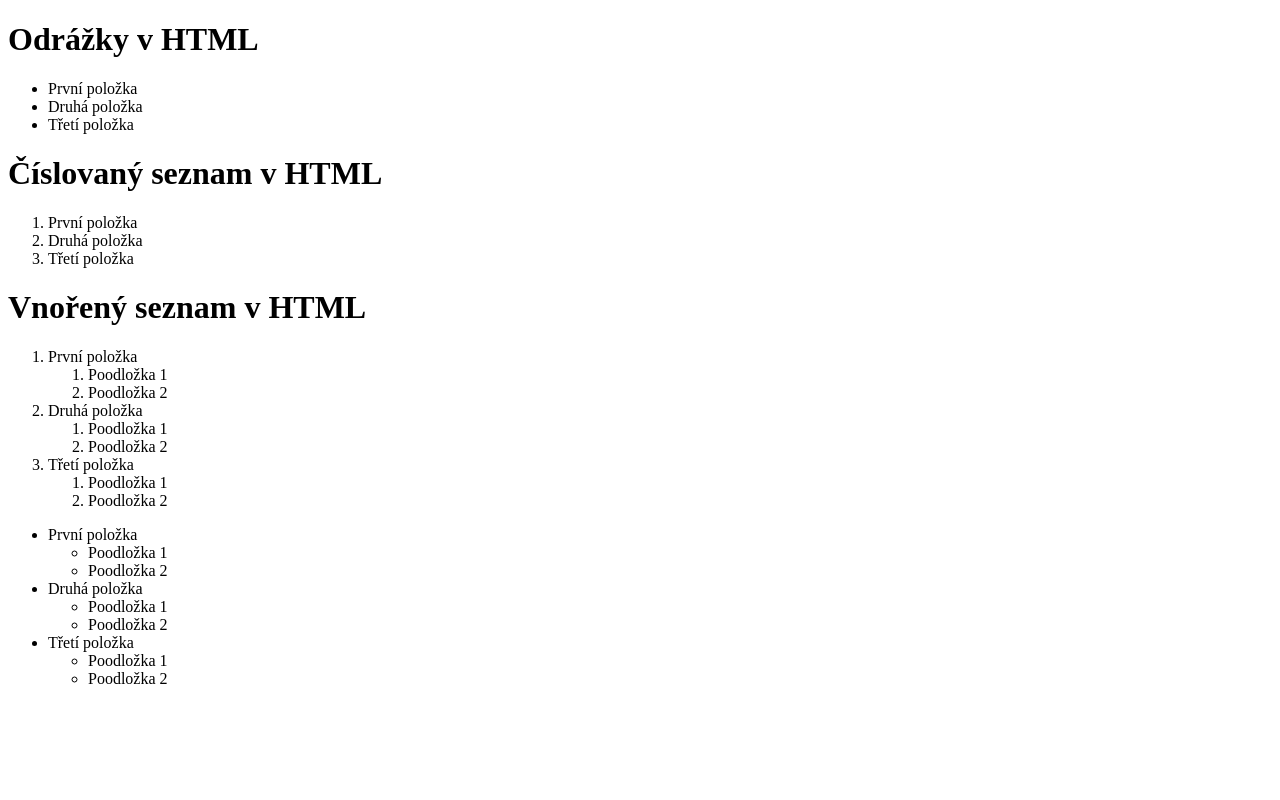
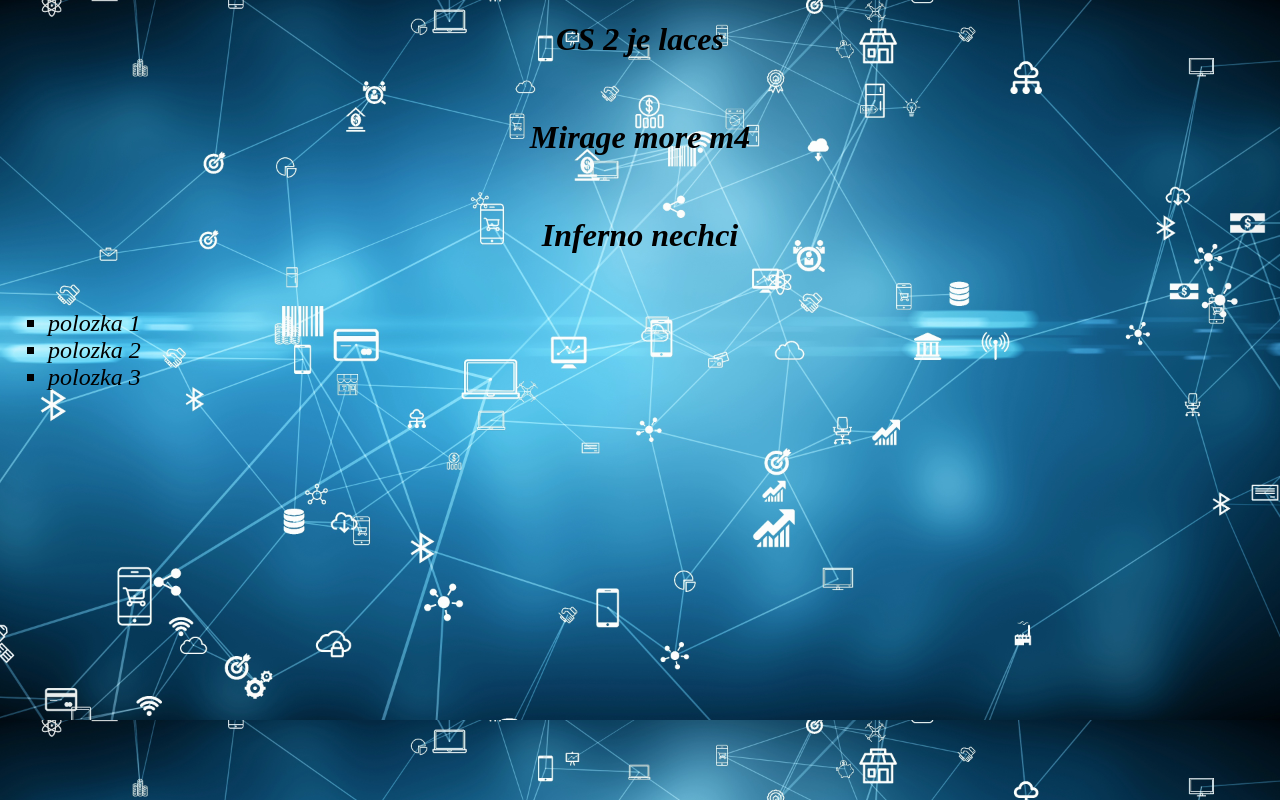
Before and after one commit to stepandvorsky/testIT, a plain HTML site: page index.html in a window 1280 px wide. Drawn offline with Linux system fonts and the light colour scheme.

Commit message:
Add files via upload

```diff
--- a/index.html
+++ b/index.html
@@ -3,58 +3,20 @@
 <head>
     <meta charset="UTF-8">
     <meta name="viewport" content="width=device-width, initial-scale=1.0">
-    <title>Document</title>
+    <title>Na mirage</title>
+    <link rel="stylesheet" href="style.css">
 </head>
 <body>
-    <h1>Odrážky v HTML</h1>
+    <h1 class="nadpis">CS 2 je laces</h1>
+<br>
+    <h1 class="nadpis">Mirage more m4</h1>
+<br>
+    <h1 class="nadpis2">Inferno nechci</h1>
+<br>
     <ul>
-        <li>První položka</li>
-        <li>Druhá položka</li>
-        <li>Třetí položka</li>
-    </ul>
-
-    <h1>Číslovaný seznam v HTML</h1>
-    <ol>
-        <li>První položka</li>
-        <li>Druhá položka</li>
-        <li>Třetí položka</li>
-    </ol>
-
-    <h1>Vnořený seznam v HTML</h1>
-    <ol>
-        <li>První položka</li>
-        <ol>
-            <li>Poodložka 1</li>
-            <li>Poodložka 2</li>
-        </ol>
-        <li>Druhá položka</li>
-        <ol>
-            <li>Poodložka 1</li>
-            <li>Poodložka 2</li>
-        </ol>
-        <li>Třetí položka</li>
-        <ol>
-            <li>Poodložka 1</li>
-            <li>Poodložka 2</li>
-        </ol>
-    </ol>
-
-    <ul>
-        <li>První položka</li>
-        <ul>
-            <li>Poodložka 1</li>
-            <li>Poodložka 2</li>
-        </ul>
-        <li>Druhá položka</li>
-        <ul>
-            <li>Poodložka 1</li>
-            <li>Poodložka 2</li>
-        </ul>
-        <li>Třetí položka</li>
-        <ul>
-            <li>Poodložka 1</li>
-            <li>Poodložka 2</li>
-        </ul>
+        <li class="list">polozka 1</li>
+        <li class="list">polozka 2</li>
+        <li class="list">polozka 3</li>
     </ul>
 </body>
 </html>
--- a/style.css
+++ b/style.css
@@ -0,0 +1,24 @@
+body{
+    background-image: url(2127810-3840x2160-desktop-4k-internet-wallpaper-photo.jpg);
+    background-size: cover;
+}
+
+.nadpis{
+    color: black;
+    text-align: center;
+    font-style: italic;
+}
+
+.nadpis2{
+    color: black;
+    text-align: center;
+    font-style: italic;
+}
+
+.list{
+    color: black;
+    text-align: left;
+    font-style: oblique;
+    font-size: x-large;
+    list-style-type: square;
+}
```
Also changed, not shown: 2127810-3840x2160-desktop-4k-internet-wallpaper-photo.jpg (added), diamantove-malovani-obrazek-kocka.webp (added).
